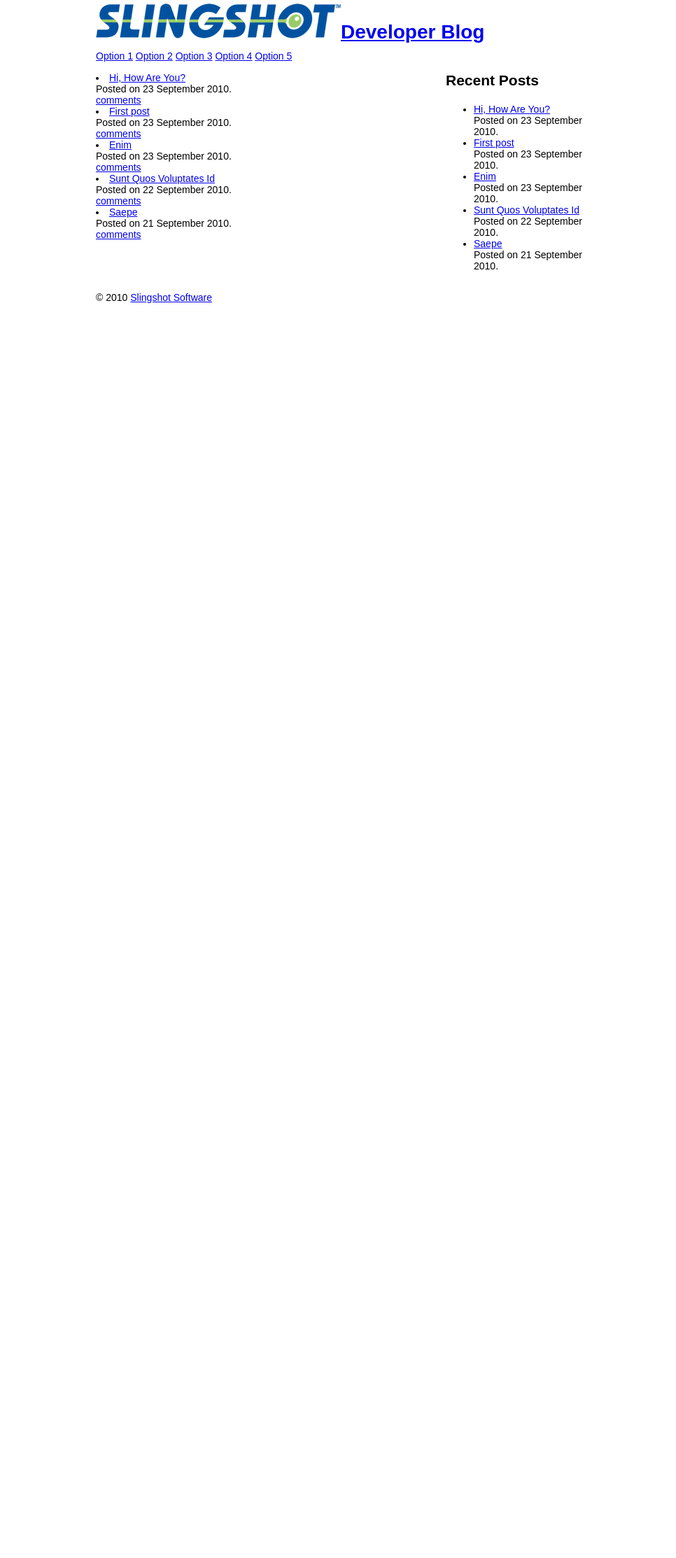
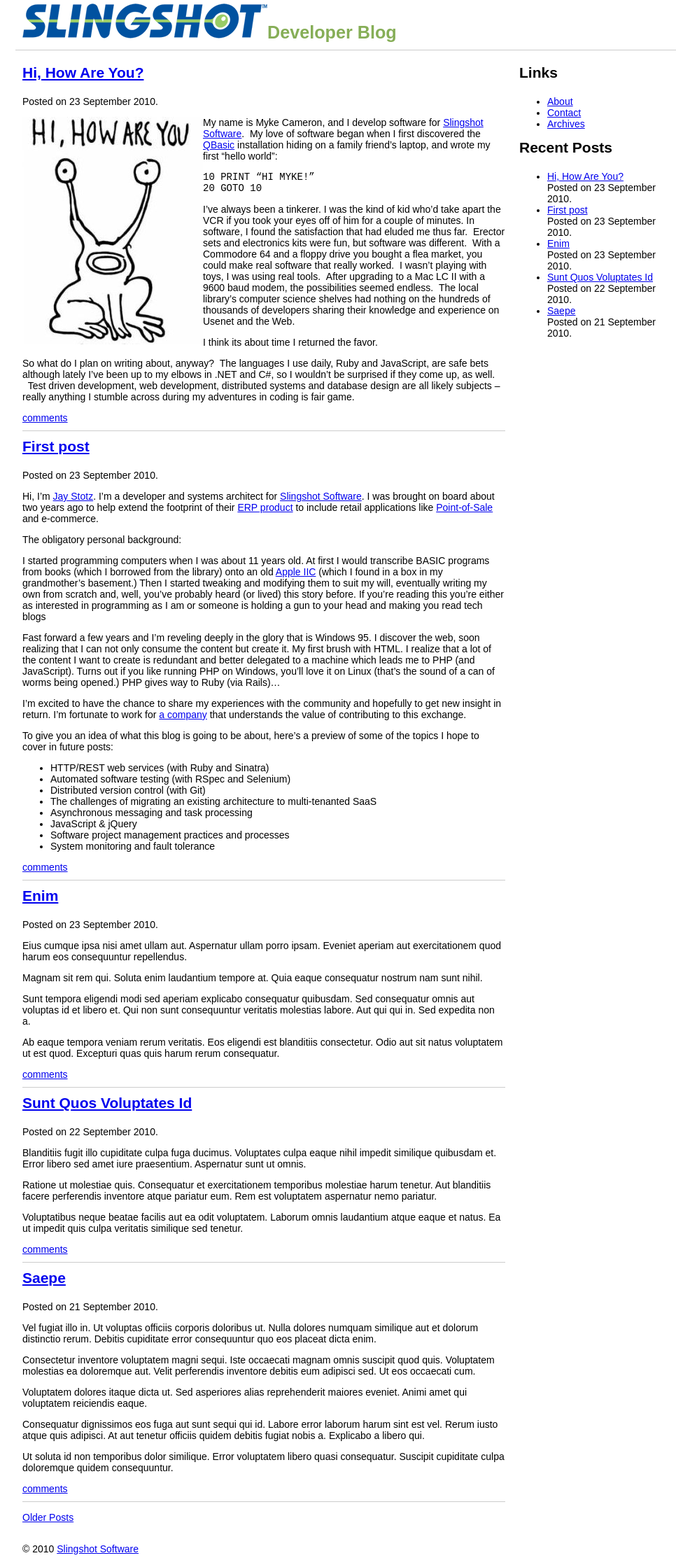
Before and after one commit to jitendrac/sagamore.github.com, a Jekyll site: the page built from index.markdown, in a window 1280 px wide. Shown: the whole page at 70% size, without its empty margins (138-1104 px from the left). Built offline with Jekyll 4.4.1, drawn with Linux system fonts in a browser that asks for light colours; comment, search, counter and statistics services are not loaded; before the commit the page ends 900 px from its top, so only the background shows below that.

Commit message:
Style tweaks. Added a archives and about page.

```diff
--- a/_config.yml
+++ b/_config.yml
@@ -1,4 +1,4 @@
 ---
 title: Slingshot Developer Blog
-root: /
+root:
 permalink: pretty
--- a/_includes/post.html
+++ b/_includes/post.html
@@ -1,3 +1,6 @@
+<h2>{{ page.title }}</h2>
+<div class="posted_date">Posted on {{ page.date | date_to_long_string }}</div>
+
 {{ content }}
 <div id="disqus_thread"></div>
 <script type="text/javascript">
--- a/_layouts/default.html
+++ b/_layouts/default.html
@@ -3,22 +3,13 @@
 <html lang="en">
 <head>
 	<meta http-equiv="Content-Type" content="text/html; charset=utf-8">
-	<link rel="stylesheet" type="text/css" href="{{ site.root }}css/stylesheet.css" charset="utf-8">
+	<link rel="stylesheet" type="text/css" href="{{ site.root }}/css/stylesheet.css" charset="utf-8">
 	<title>{{ page.title }}</title>
 </head>
 <body>
 <div id="wrapper">
 	<div id="header">
-	  <h1><a href="/"><img src="{{ site.root }}images/slingshot_logo.png" />Developer Blog</a></h1>
-	</div>
-	<div id="nav">
-		<ul>
-			<li><a href="/">Option 1</a></li>
-			<li><a href="/">Option 2</a></li>
-			<li><a href="/">Option 3</a></li>
-			<li><a href="/">Option 4</a></li>
-			<li><a href="/">Option 5</a></li>
-		</ul>
+	  <h1><a href="/"><img src="{{ site.root }}/images/slingshot_logo.png" />Developer Blog</a></h1>
 	</div>
 	<div id="main">
 	  {% if page.id %}
@@ -28,6 +19,13 @@
 	  {% endif %}
 	</div>
 	<div id="sidebar">
+		<h2>Links</h2>
+		<ul>
+      <li><a href="{{ site.root }}/about">About</a></li>
+      <li><a href="http://www.slingshotsoftware.com/content/company/contact-us">Contact</a></li>
+      <li><a href="{{ site.root }}/archives">Archives</a></li>
+		</ul>
+
 		<h2>Recent Posts</h2>
 		<ul>
 		  {% for post in site.posts limit:5 %}
--- a/_posts/2010-09-23-hi-how-are-you.markdown
+++ b/_posts/2010-09-23-hi-how-are-you.markdown
@@ -4,7 +4,7 @@ title: Hi, How Are You?
 author: mcameron
 ---
 
-<a href="http://en.wikipedia.org/wiki/Hi,_How_Are_You"><img title="Hi, How Are You?" src="{{ site.root }}images/posts/hihowareyou.jpg" alt="Cover art from Daniel Johnston's album &quot;Hi, How Are You: The Unfinished Album&quot;" width="258" height="325" align="left" /></a>
+<a href="http://en.wikipedia.org/wiki/Hi,_How_Are_You"><img title="Hi, How Are You?" src="{{ site.root }}/images/posts/hihowareyou.jpg" alt="Cover art from Daniel Johnston's album &quot;Hi, How Are You: The Unfinished Album&quot;" width="258" height="325" align="left" /></a>
 My name is Myke Cameron, and I develop software for <a href="http://slingshotsoftware.com">Slingshot Software</a>.  My love of software began when I first discovered the <a href="http://en.wikipedia.org/wiki/Qbasic">QBasic</a> installation hiding on a family friend’s laptop, and wrote my first “hello world”:
 
 {% highlight vb %}
--- /dev/null
+++ b/about/index.markdown
@@ -0,0 +1,6 @@
+---
+layout: default
+title: About Slingshot Developer Blog
+---
+
+We are developers at Slingshot.
--- a/css/stylesheet.css
+++ b/css/stylesheet.css
@@ -9,37 +9,30 @@ html {
 }
 
 #wrapper {
-  width: 750px;
+  width: 960px;
   margin: 0 auto;
 }
 
 #header {
   padding: 5px 10px;
+  border-bottom: 1px solid #ccc;
+  padding-bottom: 10px;
+  margin-bottom: 10px;
 }
 
 h1 {
   margin: 0;
+  font-size: 1.8em;
 }
 
-#nav {
-  padding: 5px 10px;
-}
-
-#nav ul {
-  margin: 0;
-  padding: 0;
-  list-style: none;
-}
-
-#nav li {
-  display: inline;
-  margin: 0;
-  padding: 0;
+h1 a {
+  text-decoration: none;
+  color: #86AE57;
 }
 
 #main {
   float: left;
-  width: 480px;
+  width: 690px;
   padding: 10px;
 }
 
@@ -65,3 +58,9 @@ h2 {
 * html #footer {
   height: 1px;
 }
+
+div.post {
+  border-bottom: 1px solid #ccc;
+  padding-bottom: 10px;
+  margin-bottom: 10px;
+}
--- a/index.markdown
+++ b/index.markdown
@@ -4,9 +4,12 @@ title: Slingshot Developer Blog
 ---
 
 {% for post in site.posts limit:5 %}
-<li>
-  <a href="{{ post.url }}">{{ post.title }}</a>
+<div class="post">
+  <h2><a href="{{ post.url }}">{{ post.title }}</a></h2>
   <div class="posted_date">Posted on {{ post.date | date_to_long_string }}.</div>
+  {{ post.content }}
   <a href="{{ post.url }}#disqus_thread">comments</a>
-</li>
+</div>
 {% endfor %}
+
+<a href="{{ site.root }}/archives">Older Posts</a>
```
Also changed, not shown: archives/index.markdown (added, +15 -0 lines).
